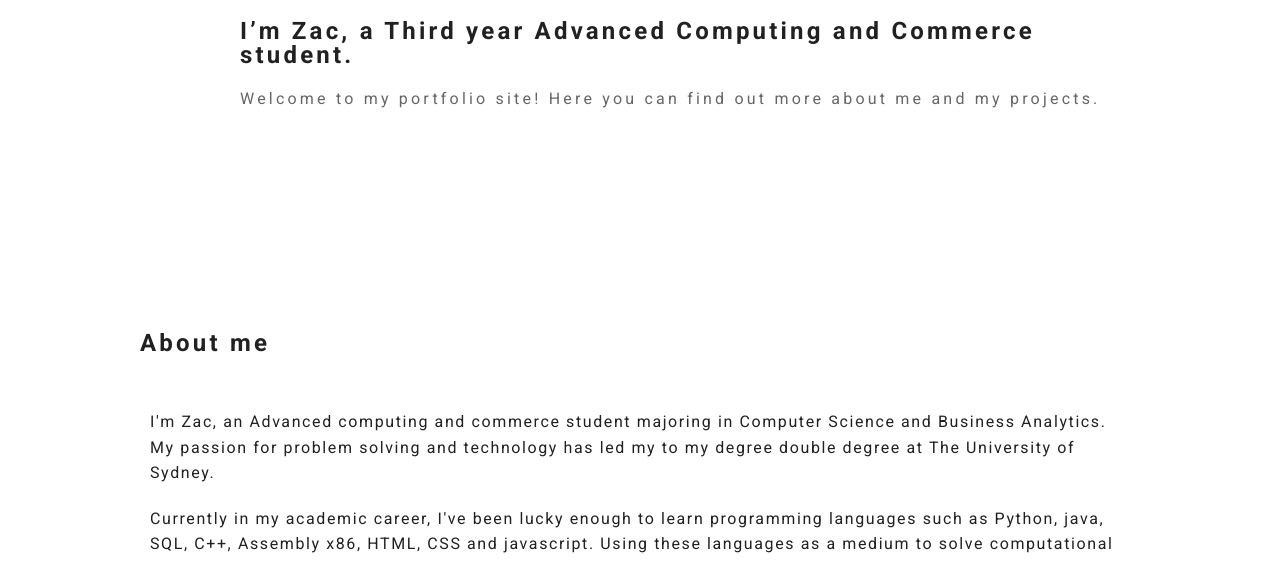
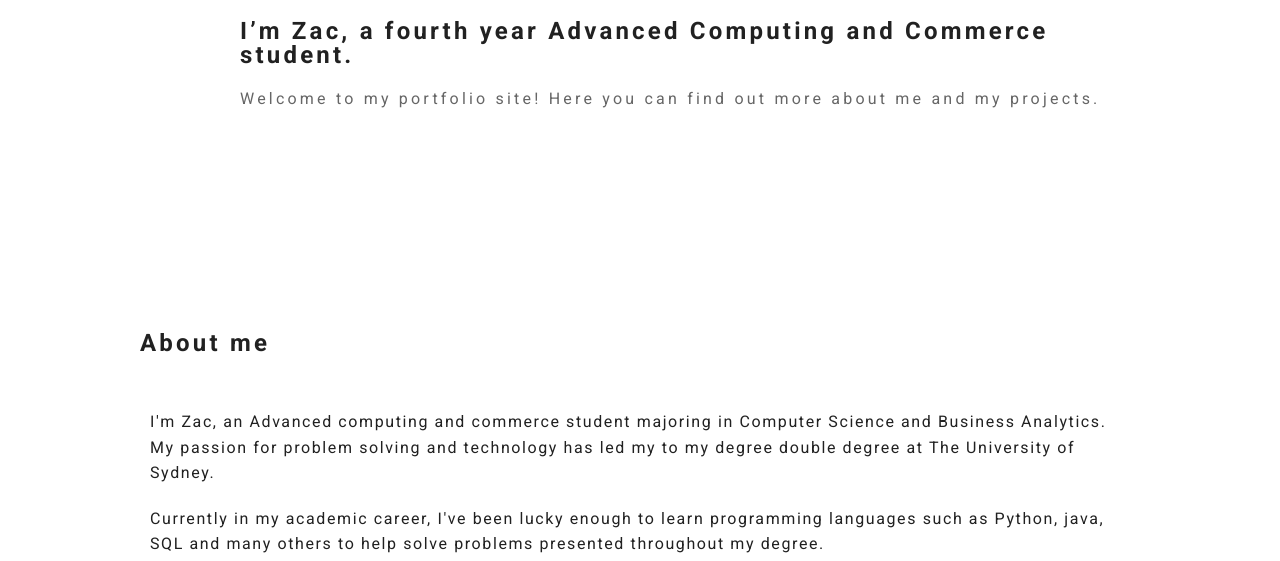
Before and after one commit to ZacCollison/zaccollison.github.io, a plain HTML site: page index.html in a window 1280 px wide. Shown: the part 217-778 px from the top of the page. Drawn offline with Linux system fonts and the light colour scheme.

Commit message:
Update index.html
Updating personal profile

```diff
--- a/index.html
+++ b/index.html
@@ -38,7 +38,7 @@
       </div>
       <div class="intro_text_container">
         <h1>Hi!</h1>
-        <h2>I’m Zac, a Third year Advanced Computing and Commerce student.</h2>
+        <h2>I’m Zac, a fourth year Advanced Computing and Commerce student.</h2>
         <h3>Welcome to my portfolio site! Here you can find out more about me and my projects.</h3>
       </div>
     </section>
@@ -50,7 +50,7 @@
       <p>
         <p>I'm Zac, an Advanced computing and commerce student majoring in Computer Science and Business Analytics. My passion for problem solving and technology has led my to my degree double degree at The University of Sydney.</p>
 
-        <p>Currently in my academic career, I've been lucky enough to learn programming languages such as Python, java, SQL, C++, Assembly x86, HTML, CSS and javascript. Using these languages as a medium to solve computational problems both in teams and individually has driven my love for my current bachelors degree in computer science and business anlytics.</p>
+        <p>Currently in my academic career, I've been lucky enough to learn programming languages such as Python, java, SQL and many others to help solve problems presented throughout my degree.</p>
 
         <p>Beyond my academic career, I've pursued personal projects to expand my knowledge in different areas of the computing and analytics world, which can be found under the 'Projects' page. Besides computing, I enjoy playing/watching basketball, walking my dogs and many more hobbies/interests that I'd be happy to discuss with you!</p>
 
```
